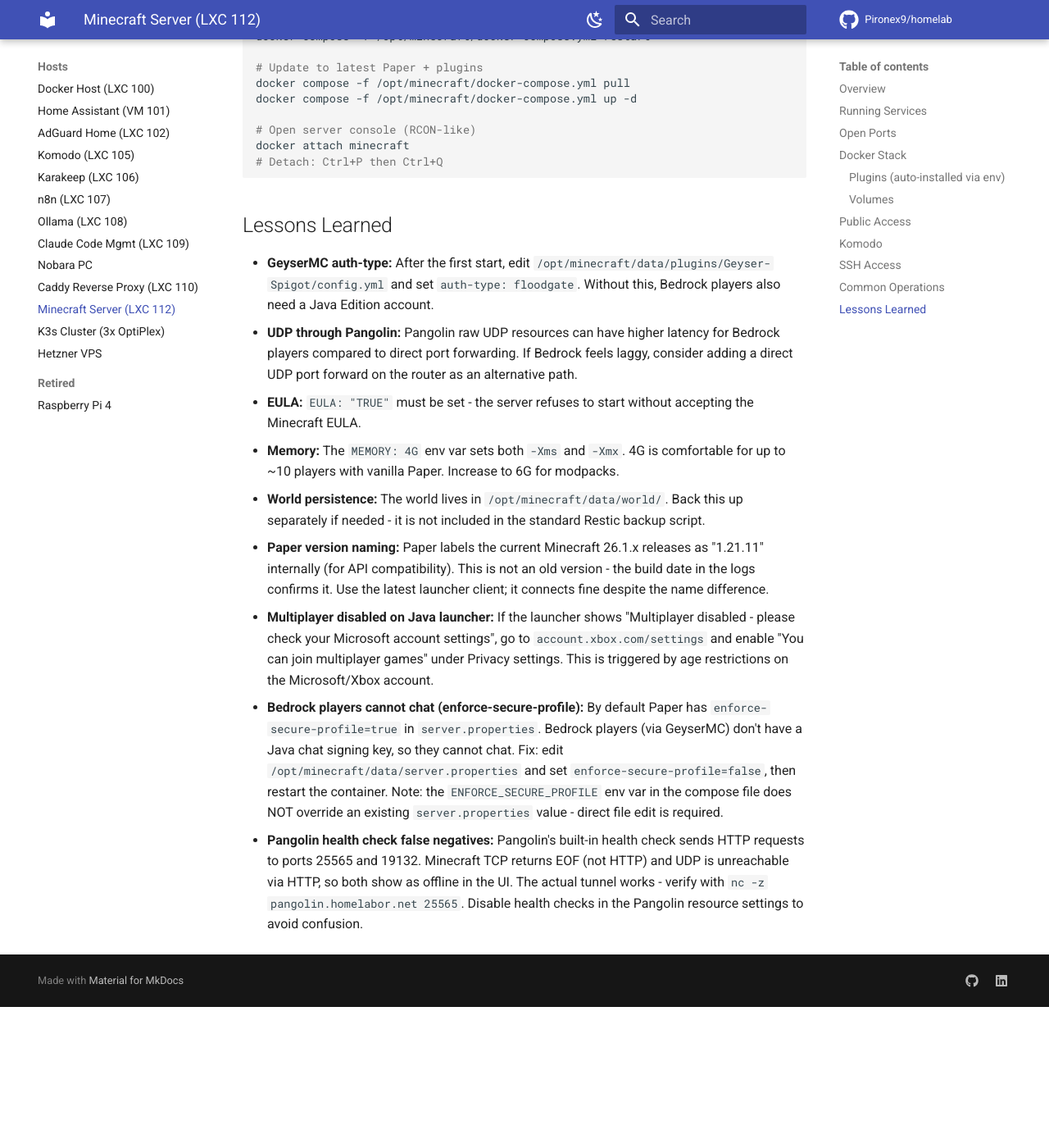
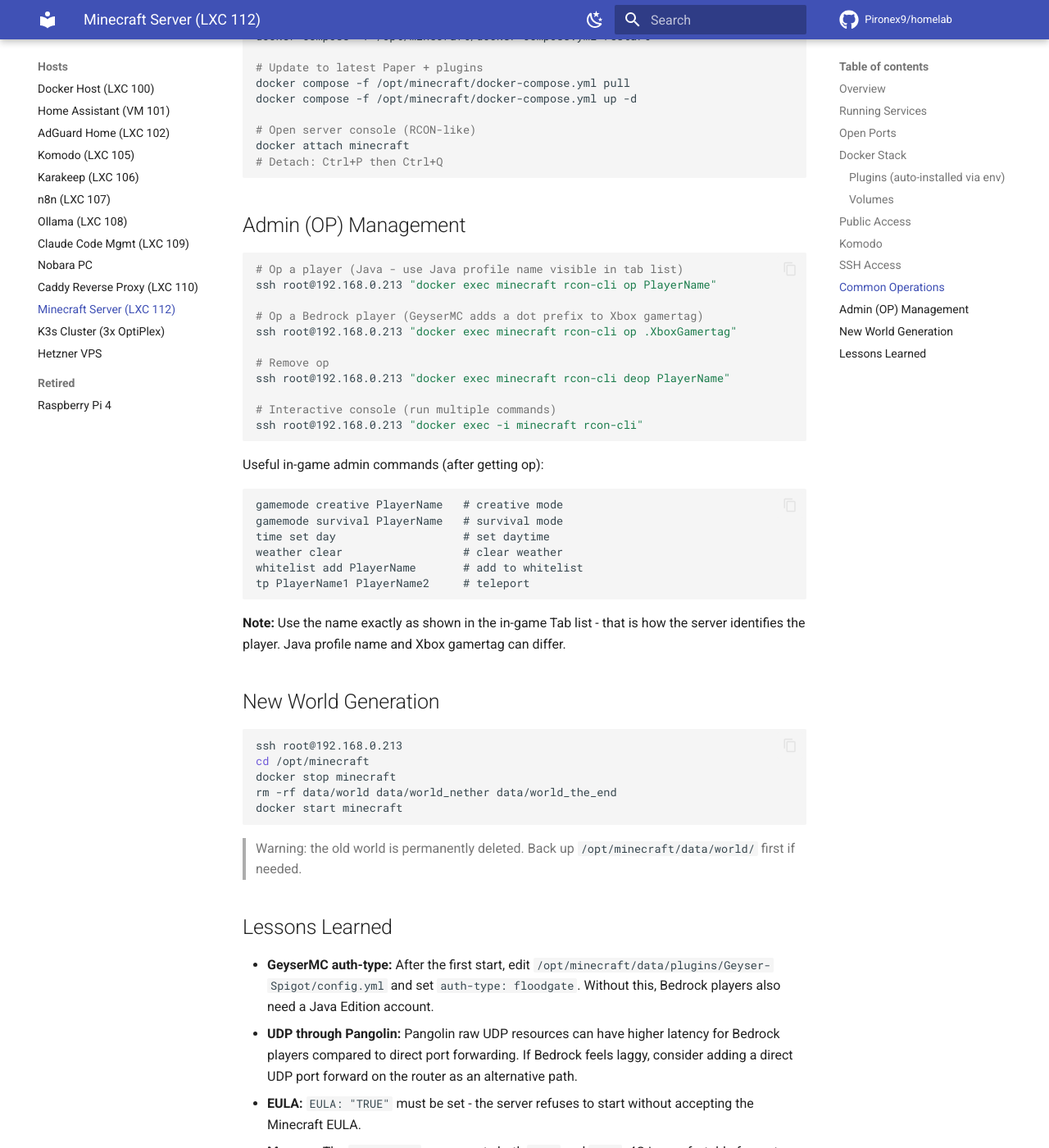
Before and after one commit to Pironex9/homelab, an MkDocs documentation site: the page built from docs/hosts/minecraft.md, in a window 1280 px wide and 1400 px high, scrolled down 2830 px. Shown: the whole window at 82% size. Built offline with MkDocs 1.6.1 and Material for MkDocs 9.7.7, drawn with Linux system fonts in a browser that asks for light colours; comment, search, counter and statistics services are not loaded; before the commit the page ends 4058 px from its top, so only the background shows below that.

Commit message:
Add Minecraft admin commands and world reset docs

````diff
--- a/docs/hosts/minecraft.md
+++ b/docs/hosts/minecraft.md
@@ -98,6 +98,46 @@
 # Detach: Ctrl+P then Ctrl+Q
 ```
 
+## Admin (OP) Management
+
+```bash
+# Op a player (Java - use Java profile name visible in tab list)
+ssh root@192.168.0.213 "docker exec minecraft rcon-cli op PlayerName"
+
+# Op a Bedrock player (GeyserMC adds a dot prefix to Xbox gamertag)
+ssh root@192.168.0.213 "docker exec minecraft rcon-cli op .XboxGamertag"
+
+# Remove op
+ssh root@192.168.0.213 "docker exec minecraft rcon-cli deop PlayerName"
+
+# Interactive console (run multiple commands)
+ssh root@192.168.0.213 "docker exec -i minecraft rcon-cli"
+```
+
+Useful in-game admin commands (after getting op):
+```
+gamemode creative PlayerName   # creative mode
+gamemode survival PlayerName   # survival mode
+time set day                   # set daytime
+weather clear                  # clear weather
+whitelist add PlayerName       # add to whitelist
+tp PlayerName1 PlayerName2     # teleport
+```
+
+**Note:** Use the name exactly as shown in the in-game Tab list - that is how the server identifies the player. Java profile name and Xbox gamertag can differ.
+
+## New World Generation
+
+```bash
+ssh root@192.168.0.213
+cd /opt/minecraft
+docker stop minecraft
+rm -rf data/world data/world_nether data/world_the_end
+docker start minecraft
+```
+
+> Warning: the old world is permanently deleted. Back up `/opt/minecraft/data/world/` first if needed.
+
 ## Lessons Learned
 
 - **GeyserMC auth-type:** After the first start, edit `/opt/minecraft/data/plugins/Geyser-Spigot/config.yml` and set `auth-type: floodgate`. Without this, Bedrock players also need a Java Edition account.
````
